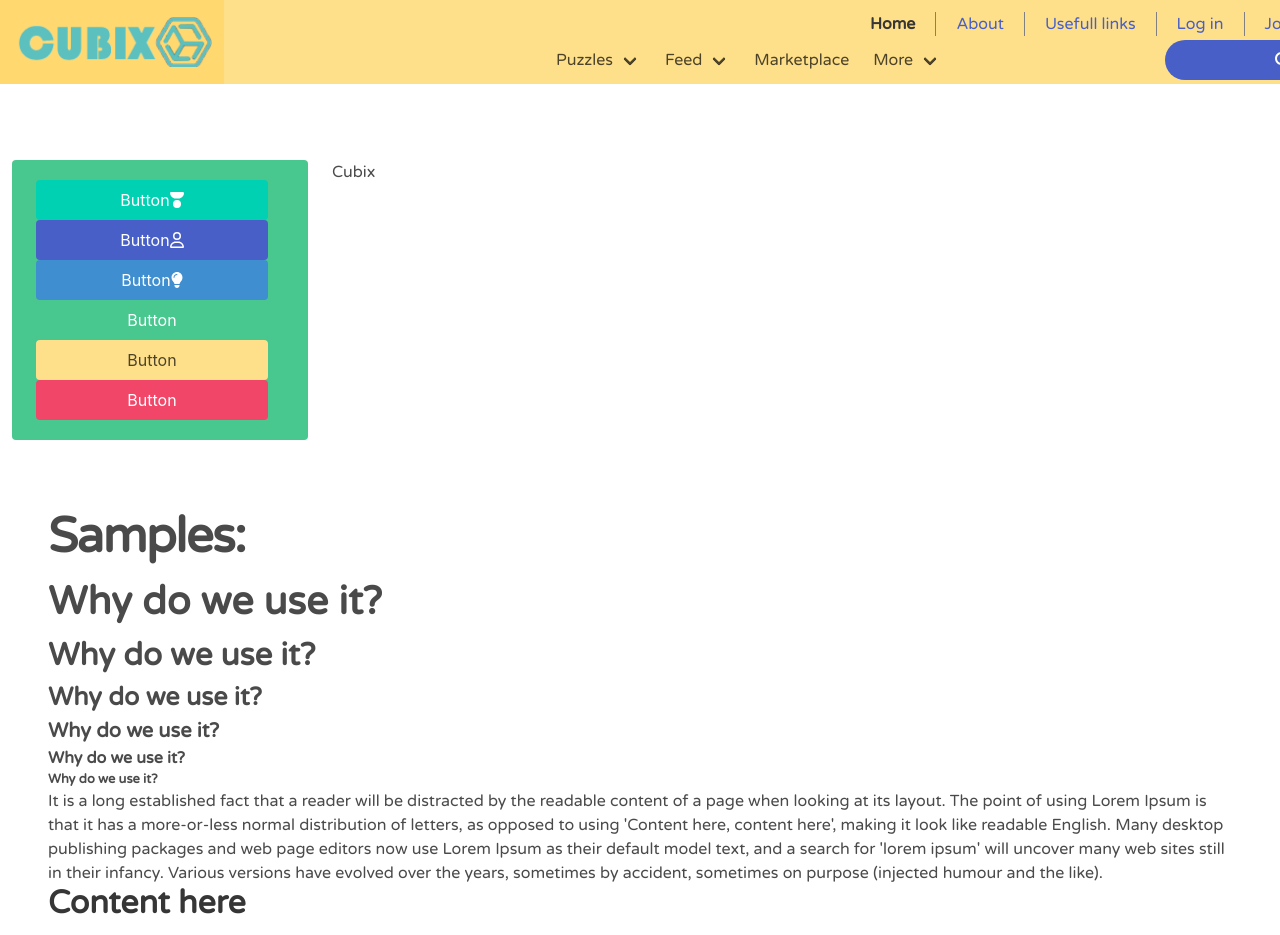
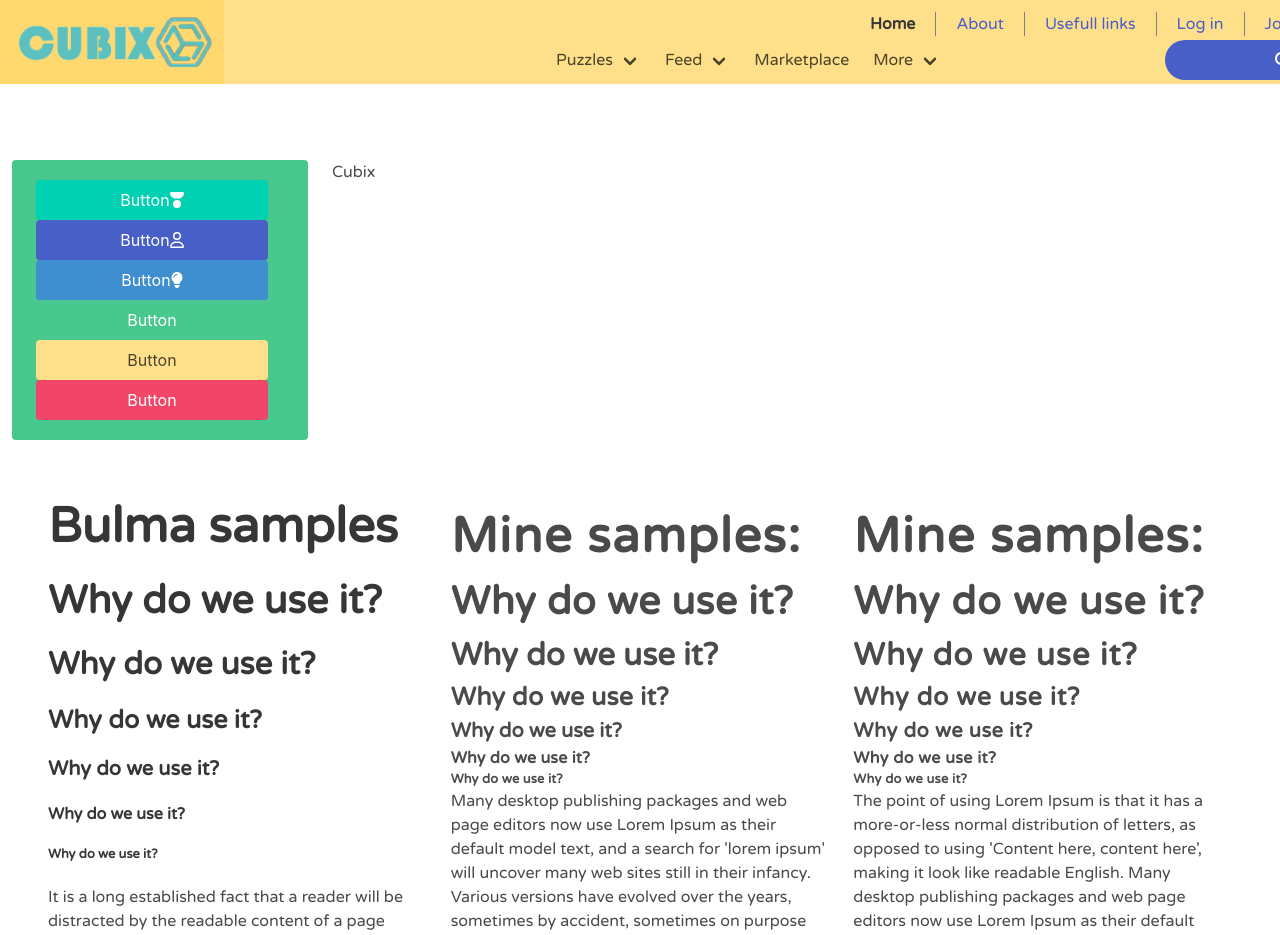
Before and after one commit to a-spasov/cubix, a Vue app: page / in a window 1280 px wide. Shown: the top 935 px of the page. Built offline with nearby package versions, Linux system fonts and the light colour scheme.

Commit message:
setup project: typography

```diff
--- a/src/assets/sass/bulma-overwrites.scss
+++ b/src/assets/sass/bulma-overwrites.scss
@@ -2,7 +2,14 @@
 @import "../../../node_modules/bulma/sass/utilities/initial-variables.sass";
 @import "../../../node_modules/bulma/sass/utilities/functions.sass";
 
-
+// font sizes
+$size-1: calc(1em * 1.25 * 1.25 * 1.25 * 1.25 * 1.25);
+$size-2: calc(1em * 1.25 * 1.25 * 1.25 * 1.25);
+$size-3: calc(1em * 1.25 * 1.25 * 1.25);
+$size-4: calc(1em * 1.25 * 1.25);
+$size-5: calc(1em * 1.25);
+$size-6: calc(1em);
+$size-7: calc(1em / 1.25);
 
 
 
--- a/src/assets/sass/typography.scss
+++ b/src/assets/sass/typography.scss
@@ -25,35 +25,41 @@ body {
 h1 {
   font-size: var(--text-xxl);
   font-weight: 700;
+  // letter-spacing: 1px;
 }
 
 h2 {
   font-size: var(--text-xl);
   font-weight: 700;
+  // letter-spacing: 0.75px;
 }
 
 h3 {
   font-size: var(--text-l);
   font-weight: 700;
+  // letter-spacing: 0.5px;
 }
 
 h4 {
   font-size: var(--text-m);
   font-weight: 700;
+  // letter-spacing: 0.35px;
 }
 
 h5 {
   font-size: var(--text-s);
   font-weight: 700;
+  // letter-spacing: 0.25px;
 }
 
 h6 {
   font-size: var(--text-xs);
   font-weight: 700;
+  // letter-spacing: 0.15px;
 }
 
 .display {
   font-size: var(--text-xxxl);
   font-weight: 900;
-  letter-spacing: -1.5px;
+  // letter-spacing: 1.5px;
 }
--- a/src/layouts/DesktopLayout.vue
+++ b/src/layouts/DesktopLayout.vue
@@ -41,15 +41,15 @@ import SiteFooter from '../components/layout/SiteFooter.vue';
         </div>
       </div>
     </aside>
-    <section class="main section">
-      <h1 class="display">Samples:</h1>
-      <article>
-        <h1 class="">Why do we use it?</h1>
-        <h2 class="">Why do we use it?</h2>
-        <h3 class="">Why do we use it?</h3>
-        <h4 class="">Why do we use it?</h4>
-        <h5 class="">Why do we use it?</h5>
-        <h6 class="">Why do we use it?</h6>
+    <section class="main section" style="display: flex; flex-direction: row; column-gap: 24px;">
+      <article style="flex: 1 1 0;">
+        <h1 class="title is-1">Bulma samples</h1>
+        <h2 class="title is-2">Why do we use it?</h2>
+        <h3 class="title is-3">Why do we use it?</h3>
+        <h4 class="title is-4">Why do we use it?</h4>
+        <h5 class="title is-5">Why do we use it?</h5>
+        <h6 class="title is-6">Why do we use it?</h6>
+        <h6 class="title is-7">Why do we use it?</h6>
 
         <p>
           It is a long established fact that a reader will be distracted by the readable content of a page when looking at
@@ -60,8 +60,14 @@ import SiteFooter from '../components/layout/SiteFooter.vue';
           accident, sometimes on purpose (injected humour and the like).
         </p>
       </article>
-      <article>
-        <h2 class="title">Content here</h2>
+      <article style="flex: 1 1 0;">
+        <h1 class="display" style="letter-spacing: 1.5px;">Mine samples:</h1>
+        <h1 class="" style="letter-spacing: 0.5px;">Why do we use it?</h1>
+        <h2 class="" style="letter-spacing: 0px;">Why do we use it?</h2>
+        <h3 class="" style="letter-spacing: 0.25px;">Why do we use it?</h3>
+        <h4 class="" style="letter-spacing: 0px;">Why do we use it?</h4>
+        <h5 class="" style="letter-spacing: 0.15px;">Why do we use it?</h5>
+        <h6 class="" style="letter-spacing: 0.15px;">Why do we use it?</h6>
         <p>
           Many desktop publishing
           packages and web page editors now use Lorem Ipsum as their default model text, and a search for 'lorem ipsum'
@@ -69,8 +75,14 @@ import SiteFooter from '../components/layout/SiteFooter.vue';
           accident, sometimes on purpose (injected humour and the like).
         </p>
       </article>
-      <article>
-        <h2 class="title">It is a long established fact</h2>
+      <article style="flex: 1 1 0;">
+        <h1 class="display" style="letter-spacing: 1.5px;">Mine samples:</h1>
+        <h1 class="" style="letter-spacing: 1px;">Why do we use it?</h1>
+        <h2 class="" style="letter-spacing: 1px;">Why do we use it?</h2>
+        <h3 class="" style="letter-spacing: 0.75px;">Why do we use it?</h3>
+        <h4 class="" style="letter-spacing: 0.5px;">Why do we use it?</h4>
+        <h5 class="" style="letter-spacing: 0.35px;">Why do we use it?</h5>
+        <h6 class="" style="letter-spacing: 0.25px;">Why do we use it?</h6>
         <p>
           The point of using Lorem Ipsum is that it has a more-or-less normal distribution of letters, as
           opposed to using 'Content here, content here', making it look like readable English. Many desktop publishing
```
Lines whose indentation alone changed are shown as unchanged.
